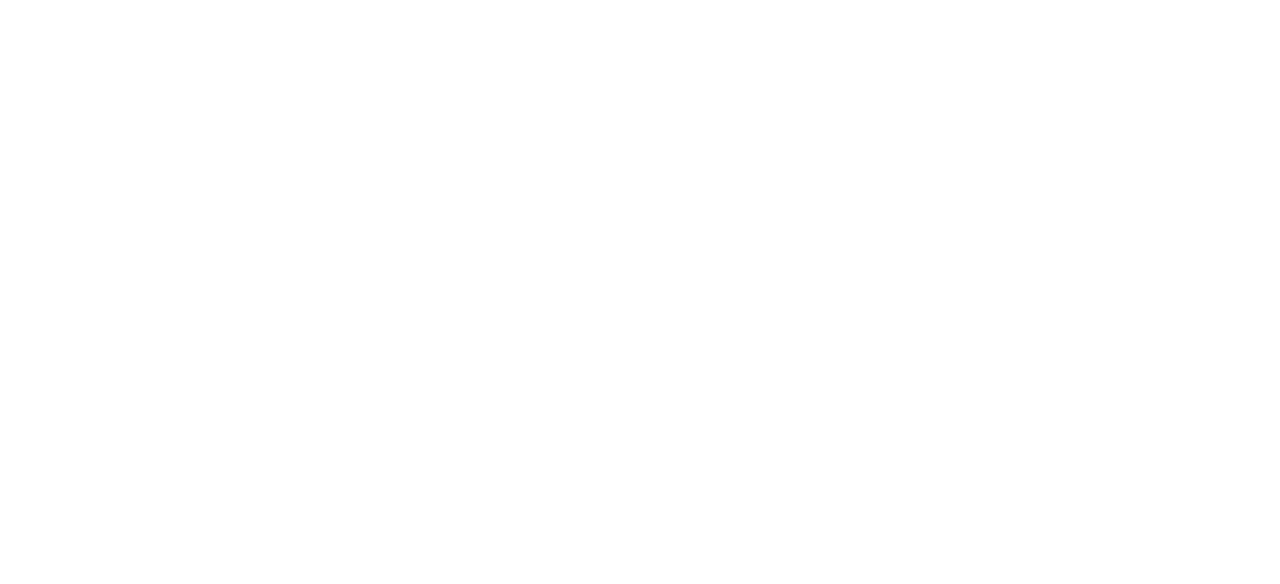
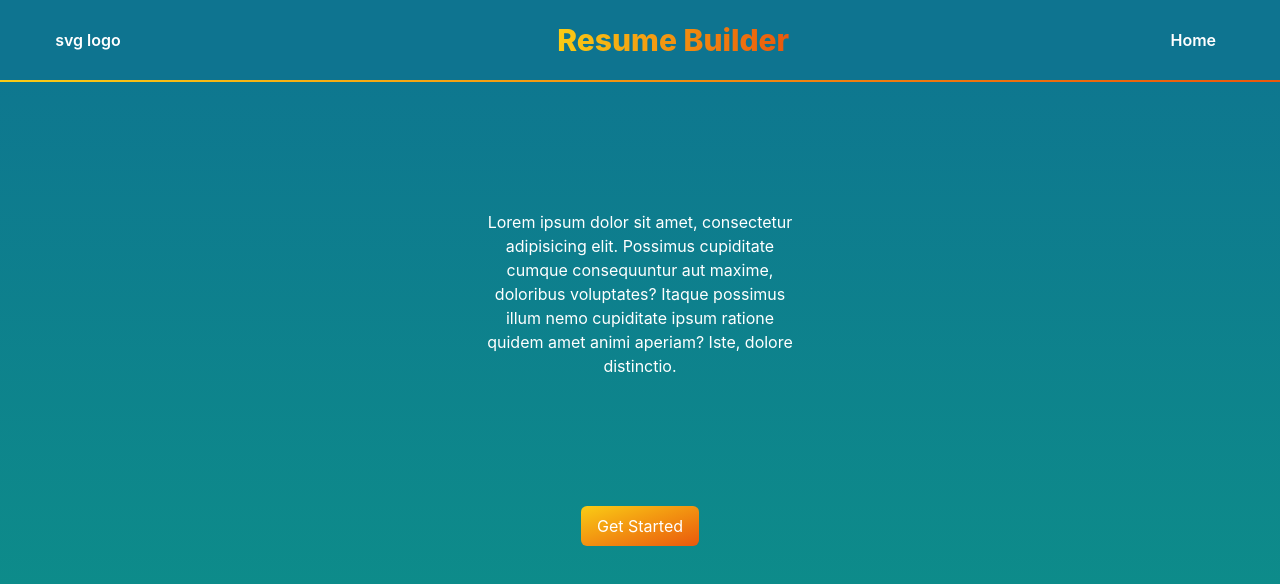
Before and after one commit to sanalsajeevan123/cv_builder, a Next.js app: page / in a window 1280 px wide. Shown: the top 584 px of the page. Built offline with nearby package versions, Linux system fonts and the light colour scheme.

Commit message:
page updates

```diff
--- a/components/contents/contents.tsx
+++ b/components/contents/contents.tsx
@@ -1,10 +1,18 @@
-import Link from "next/link"
+import { useContext } from "react"
+import { ResumeContext } from "../utilities/context/resume_context"
 import HomeContents from "./home_content"
+import Resume_form from "./resume_form"
+import Resume_preview from "./resume_preview"
+import Templates from "./templates"
 
 const Contents=()=>{
+    const context = useContext(ResumeContext)
     return(
         <div className="w-full">
-            <HomeContents/>
+            {context.current_position == "home" && <HomeContents/>}
+            {context.current_position == "resume-templates" && <Templates/>}
+            {context.current_position == "resume-form" && <Resume_form/>}
+            {context.current_position == "resume-preview" && <Resume_preview/>}
         </div>
     )
 }
--- a/components/contents/head.tsx
+++ b/components/contents/head.tsx
@@ -1,17 +1,19 @@
-import Link from "next/link"
+import { useContext } from "react"
+import { ResumeContext } from "../utilities/context/resume_context"
 
 const Header=()=>{
+    const context = useContext(ResumeContext)
     return(
         <div className="w-full pb-0.5 bg-gradient-to-r from-yellow-400 to-orange-600">
             <div className="w-full flex items-center justify-between bg-cyan-700">
                 <div className="w-30 h-20 w-44 flex items-center justify-center font-semibold text-white">
-                    svg logo
+                    <button onClick={()=>context.handleCurrenrPosition('home')}>svg logo</button>
                 </div>
                 <div className="font-extrabold text-transparent text-3xl bg-clip-text bg-gradient-to-r from-yellow-400 to-orange-600">
                     Resume Builder
                 </div>
                 <div className="flex items-center justify-center pr-16 font-semibold text-white">
-                    <Link href='/' passHref><a>Home</a></Link>
+                    <button onClick={()=>context.handleCurrenrPosition('home')}>Home</button>
                 </div>
             </div>
         </div>
--- a/components/contents/home_content.tsx
+++ b/components/contents/home_content.tsx
@@ -1,12 +1,14 @@
-import Link from "next/link"
+import React, { useContext } from "react"
+import { ResumeContext } from "../utilities/context/resume_context"
 
 const HomeContents=()=>{
+    const context = useContext(ResumeContext)
     return(
         <div className="w-full flex flex-col items-center justify-center">
            <div className="w-80 bg-transparent text-white text-center py-32">
                 <p>Lorem ipsum dolor sit amet, consectetur adipisicing elit. Possimus cupiditate cumque consequuntur aut maxime, doloribus voluptates? Itaque possimus illum nemo cupiditate ipsum ratione quidem amet animi aperiam? Iste, dolore distinctio.</p>
            </div>
-           <button className="py-2 px-4 rounded-md hover:bg-gradient-to-tl bg-gradient-to-br from-yellow-400 to-orange-600 text-white">Get Started</button>
+           <button onClick={()=>context.handleCurrenrPosition('resume-templates')} className="py-2 px-4 rounded-md hover:bg-gradient-to-tl bg-gradient-to-br from-yellow-400 to-orange-600 text-white">Get Started</button>
         </div>
     )
 }
--- /dev/null
+++ b/components/contents/resume_form.tsx
@@ -0,0 +1,12 @@
+import React, { useContext } from "react"
+import { ResumeContext } from "../utilities/context/resume_context"
+
+const Resume_form=()=>{
+    const context = useContext(ResumeContext)
+    return(
+        <div className="w-full flex flex-col items-center justify-center">
+           Resume_form
+        </div>
+    )
+}
+export default Resume_form
--- /dev/null
+++ b/components/contents/resume_preview.tsx
@@ -0,0 +1,12 @@
+import React, { useContext } from "react"
+import { ResumeContext } from "../utilities/context/resume_context"
+
+const Resume_preview=()=>{
+    const context = useContext(ResumeContext)
+    return(
+        <div className="w-full flex flex-col items-center justify-center">
+           Resume_preview
+        </div>
+    )
+}
+export default Resume_preview
--- /dev/null
+++ b/components/contents/templates.tsx
@@ -0,0 +1,12 @@
+import React, { useContext } from "react"
+import { ResumeContext } from "../utilities/context/resume_context"
+
+const Templates=()=>{
+    const context = useContext(ResumeContext)
+    return(
+        <div className="w-full flex flex-col items-center justify-center">
+           Templates
+        </div>
+    )
+}
+export default Templates
--- a/components/utilities/context/resume_context.tsx
+++ b/components/utilities/context/resume_context.tsx
@@ -7,21 +7,28 @@ type MyProps = {
 }
 
 type MyState={
-
+    current_position:string
 }
 
 class ResumeProvider extends Component<MyProps,MyState>{
     constructor(props:MyProps){
         super(props);
         this.state = {
+            current_position:'home'
+        }
+    }
 
-        }
+    handleCurrenrPosition=(position:string)=>{
+        this.setState({
+            current_position:position
+        })
     }
 
     render(){
         return(
             <ResumeContext.Provider value={{
-                ...this.state
+                ...this.state,
+                handleCurrenrPosition:this.handleCurrenrPosition
             }}>
                 {this.props.children}
             </ResumeContext.Provider>
--- a/pages/_app.tsx
+++ b/pages/_app.tsx
@@ -1,8 +1,13 @@
 import '../styles/globals.css'
 import type { AppProps } from 'next/app'
+import ResumeProvider from '../components/utilities/context/resume_context'
 
 function MyApp({ Component, pageProps }: AppProps) {
-  return <Component {...pageProps} />
+  return (
+    <ResumeProvider>
+      <Component {...pageProps} />
+    </ResumeProvider>
+  )
 }
 
 export default MyApp
--- a/pages/index.tsx
+++ b/pages/index.tsx
@@ -1,17 +1,18 @@
-import Contents from "../components/contents/contents"
+import React from "react"
 import Header from "../components/contents/head"
 import Head from'next/head'
+import Contents from "../components/contents/contents"
 
 const CvBuilder=()=>{
  return(
     <>
       <Head>
         <title>Resume Builder</title>
-        <div className="w-full h-screen bg-gradient-to-b from-cyan-700 to-teal-600">
-          <Header/>
-          <Contents/>
-        </div>
       </Head>
+      <div className="w-full h-screen bg-gradient-to-b from-cyan-700 to-teal-600">
+        <Header/>
+        <Contents/>
+      </div>
     </>
  )
 }
```
